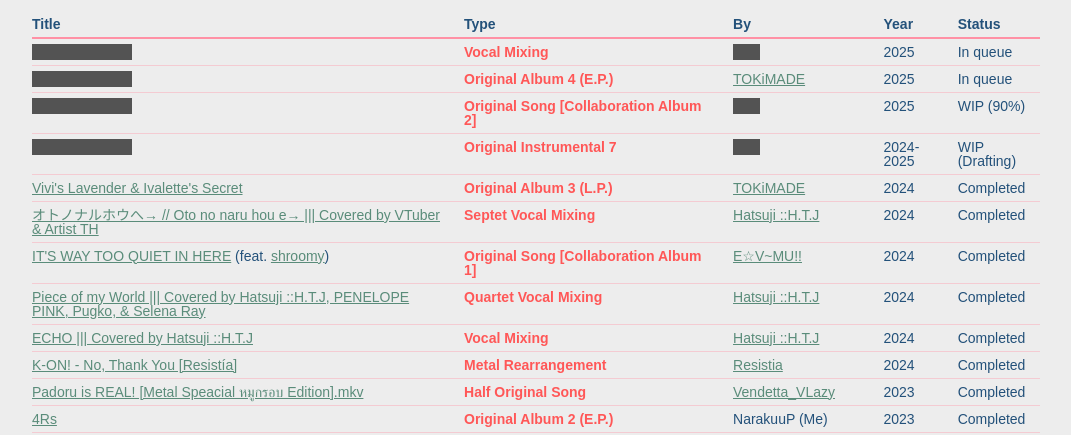
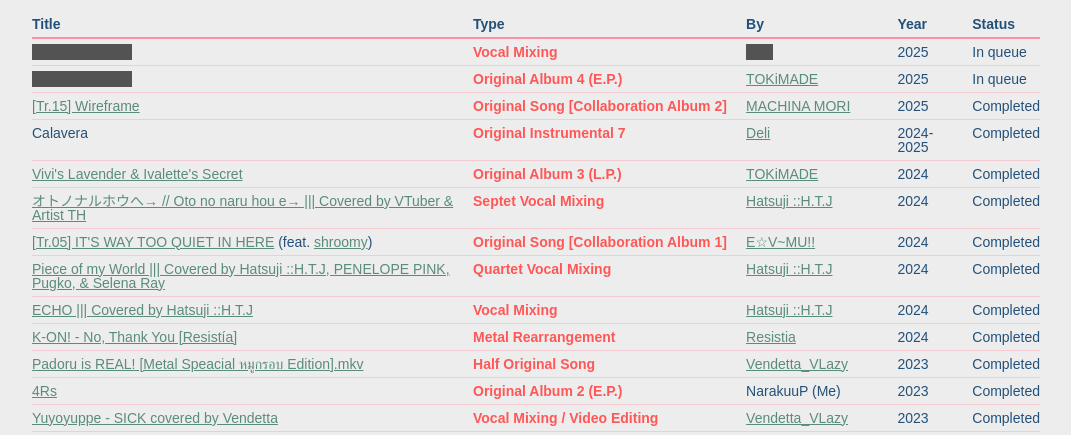
Before and after one commit to tokimade/tokimade.github.io, a plain HTML site: page cms.html in a window 1280 px wide. Shown: the part 339-774 px from the top of the page, without its empty margins (104-1175 px from the left). Drawn offline with Linux system fonts and the light colour scheme; a web font is replaced by a local one.

Commit message:
Update cms.html

```diff
--- a/cms.html
+++ b/cms.html
@@ -2484,27 +2484,27 @@
                                             </tr>
                                             <tr>
 											<td>
-												<spoiler-text>To be annouced</spoiler-text>
+												<a href="insert full length">[Tr.15] Wireframe</a>
 											</td>
                                                 <td>
                                                     <strong>Original Song [Collaboration Album 2]</strong></td>
                                                 <td>
-                                                    <spoiler-text>TBA</spoiler-text>
+                                                    <a href="https://ffm.to/machina-mori">MACHINA MORI</a>
                                                 </td>
                                                 <td>2025</td>
-                                                <td>WIP (90%)</td>
+                                                <td>Completed</td>
                                             </tr>
                                             <tr>
 											<td>
-												<spoiler-text>To be annouced</spoiler-text>
+												Calavera
 											</td>
                                                 <td>
                                                     <strong>Original Instrumental 7</strong></td>
                                                 <td>
-                                                    <spoiler-text>TBA</spoiler-text>
+                                                    <a href="https://www.instagram.com/deliannnnnnnnn/">Deli</a>
                                                 </td>
                                                 <td>2024-2025</td>
-                                                <td>WIP (Drafting)</td>
+                                                <td>Completed</td>
                                             </tr>
                                             <tr>
 											<td>
@@ -2531,7 +2531,7 @@
                                                 <td>Completed</td>
                                             </tr>
                                             <tr><td>
-												<a href="https://youtu.be/HKQPa0srolA">IT'S WAY TOO QUIET IN HERE</a> (feat. <a href="https://www.youtube.com/channel/UC6v-AAgS7N5FLFCPe81Lv2w">shroomy</a>)
+												<a href="https://youtu.be/HKQPa0srolA">[Tr.05] IT'S WAY TOO QUIET IN HERE</a> (feat. <a href="https://www.youtube.com/channel/UC6v-AAgS7N5FLFCPe81Lv2w">shroomy</a>)
 											</td>
                                                 <td>
                                                     <strong>Original Song [Collaboration Album 1]</strong></td>
```
